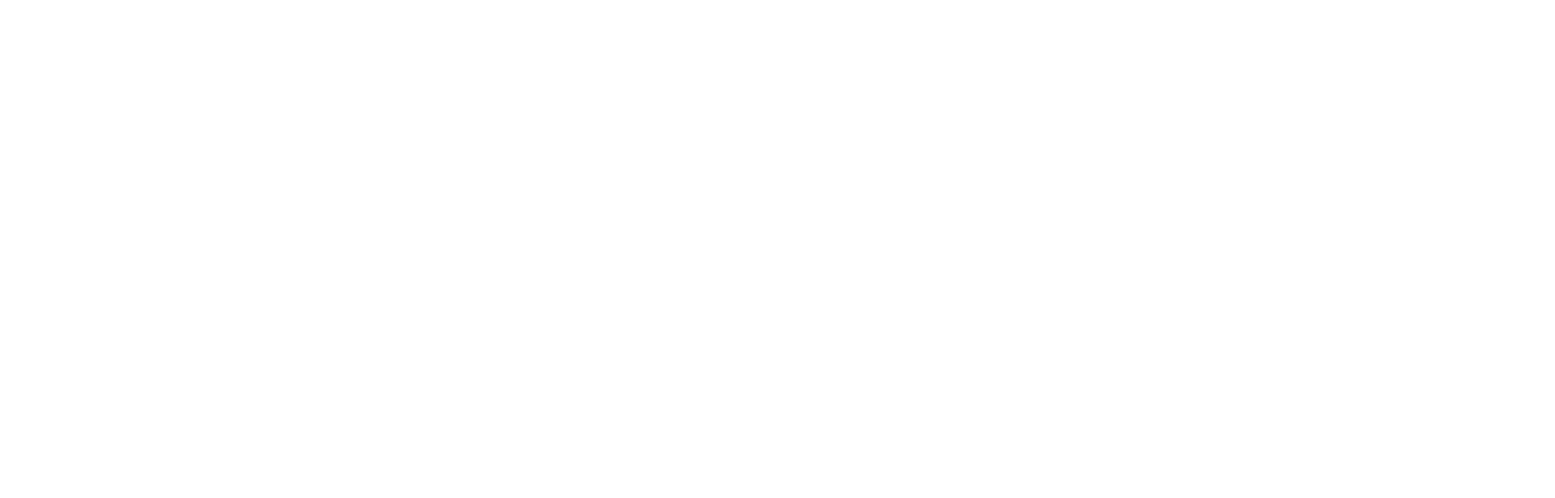
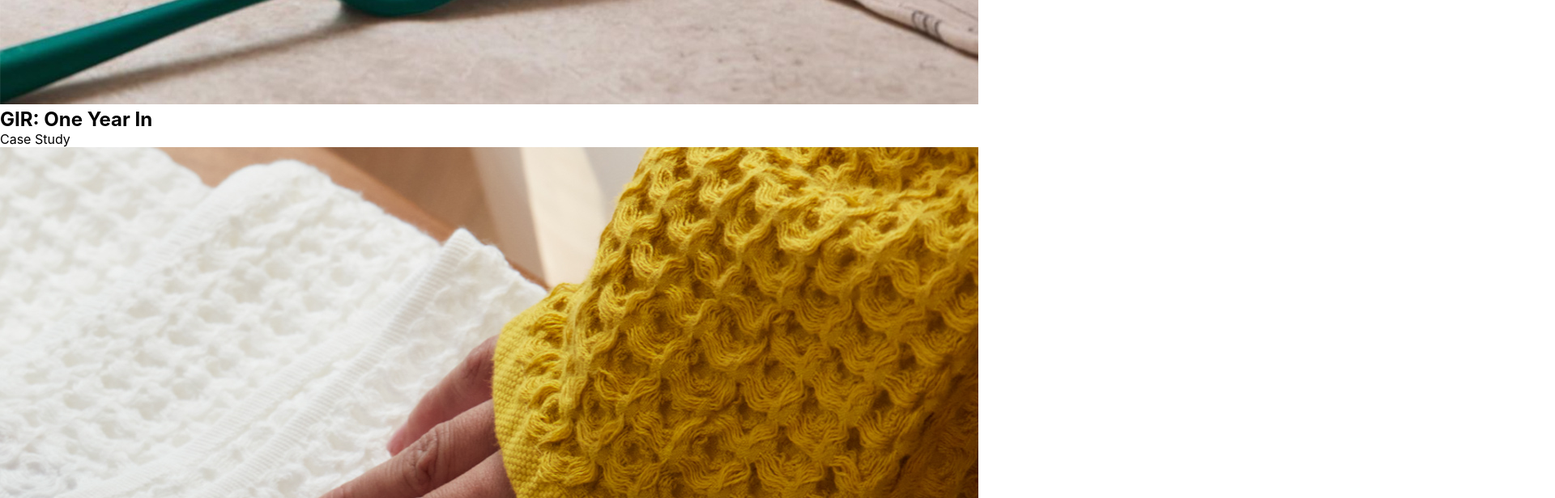
Before and after one commit to chumachenkoUA/technical-task3, a React (Vite) app: page / in a window 1280 px wide. Shown: the part 1180-1796 px from the top of the page at 81% size, 1920 px wide, since content can reach past the window. Before the commit the page ends 800 px from the top, so only its background shows below. Built offline with nearby package versions, Linux system fonts and the light colour scheme.

Commit message:
made a dynamic list for gallery

```diff
--- a/src/components/Gallery.tsx
+++ b/src/components/Gallery.tsx
@@ -1,16 +1,30 @@
+interface galleryItem{
+    src:string;
+    alt:string;
+    brand:string;
+    founders:string;
+}
 
-function Gallery() {
+interface galleryProps{
+    galleryItems:galleryItem[];
+}
+
+
+function Gallery({galleryItems}:galleryProps) {
 
     return (
         <>
             <div className={"gallery"}>
                 <span className={"gallery__title"}></span>
                 <ul className={"gallery__list"}>
-                    <li className={"gallery__item"}>
-                        <img className={"gallery__image"} src={""} alt=""/>
-                        <h2 className={"gallery__brand"}></h2>
-                        <span className={"gallery__founders"}></span>
-                    </li>
+                    {galleryItems.map((item,index)=>(
+                        <li className={"gallery__item"} key={index}>
+                            <img className={"gallery__image"} src={item.src} alt={item.alt}/>
+                            <h2 className={"gallery__brand"}>{item.brand}</h2>
+                            <p className={"gallery__founders"}>{item.founders}</p>
+                        </li>
+                    ))}
+
                 </ul>
             </div>
         </>
```
